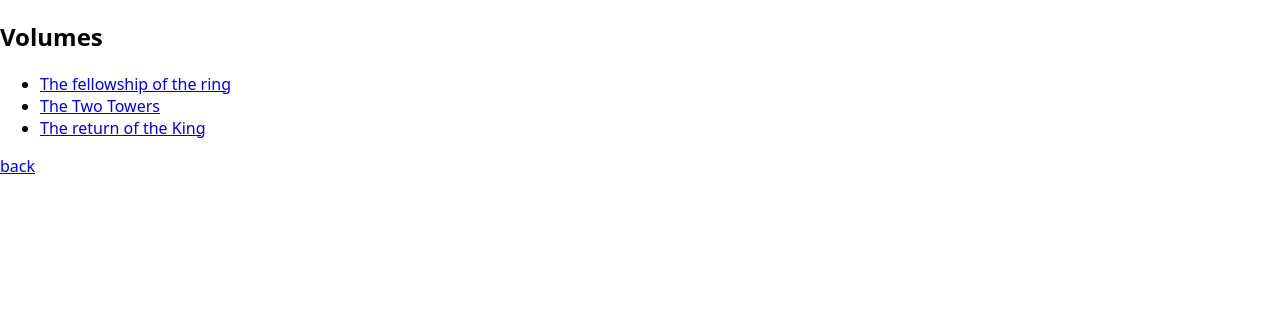
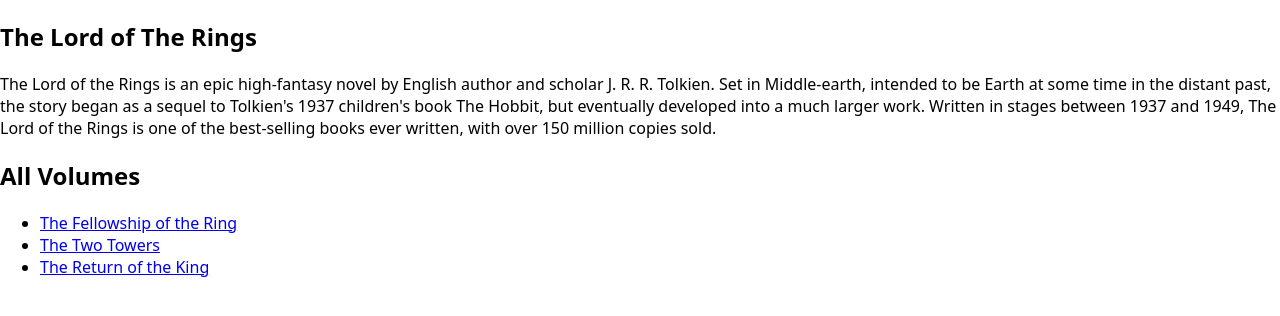
Before and after one commit to henriquepalazzo/lotr-app, a Next.js app: page /Volumes in a window 1280 px wide. Shown: the top 316 px of the page. Built offline with nearby package versions, Linux system fonts and the light colour scheme.

Commit message:
Add logic to dinamically generate the list of volumes.

```diff
--- a/pages/Volumes/index.js
+++ b/pages/Volumes/index.js
@@ -1,25 +1,22 @@
 import Link from "next/link";
+import { introduction } from "../../lib/data";
+import { volumes } from "../../lib/data";
 
 export default function Volumes() {
   return (
     <section>
-      <h1>Volumes</h1>
+      <h1>The Lord of The Rings</h1>
+      <p>{introduction}</p>
+      <h2>All Volumes</h2>
       <ul>
-        <li>
-          <Link href="Volumes/the-fellowship-of-the-ring">
-            The fellowship of the ring
-          </Link>
-        </li>
-        <li>
-          <Link href="Volumes/the-two-towers">The Two Towers</Link>
-        </li>
-        <li>
-          <Link href="Volumes/the-return-of-the-king">
-            The return of the King
-          </Link>
-        </li>
+        {volumes.map((volume) => {
+          return (
+            <li key={volume.slug}>
+              <Link href={`Volumes/${volume.slug}`}>{volume.title}</Link>
+            </li>
+          );
+        })}
       </ul>
-      <Link href="/">back</Link>
     </section>
   );
 }
--- a/pages/index.js
+++ b/pages/index.js
@@ -3,7 +3,6 @@
 export default function HomePage() {
   return (
     <div>
-      <h1>The Lord of The Rings App</h1>
       <Link href="/Volumes">Volumes</Link>
     </div>
   );
```
